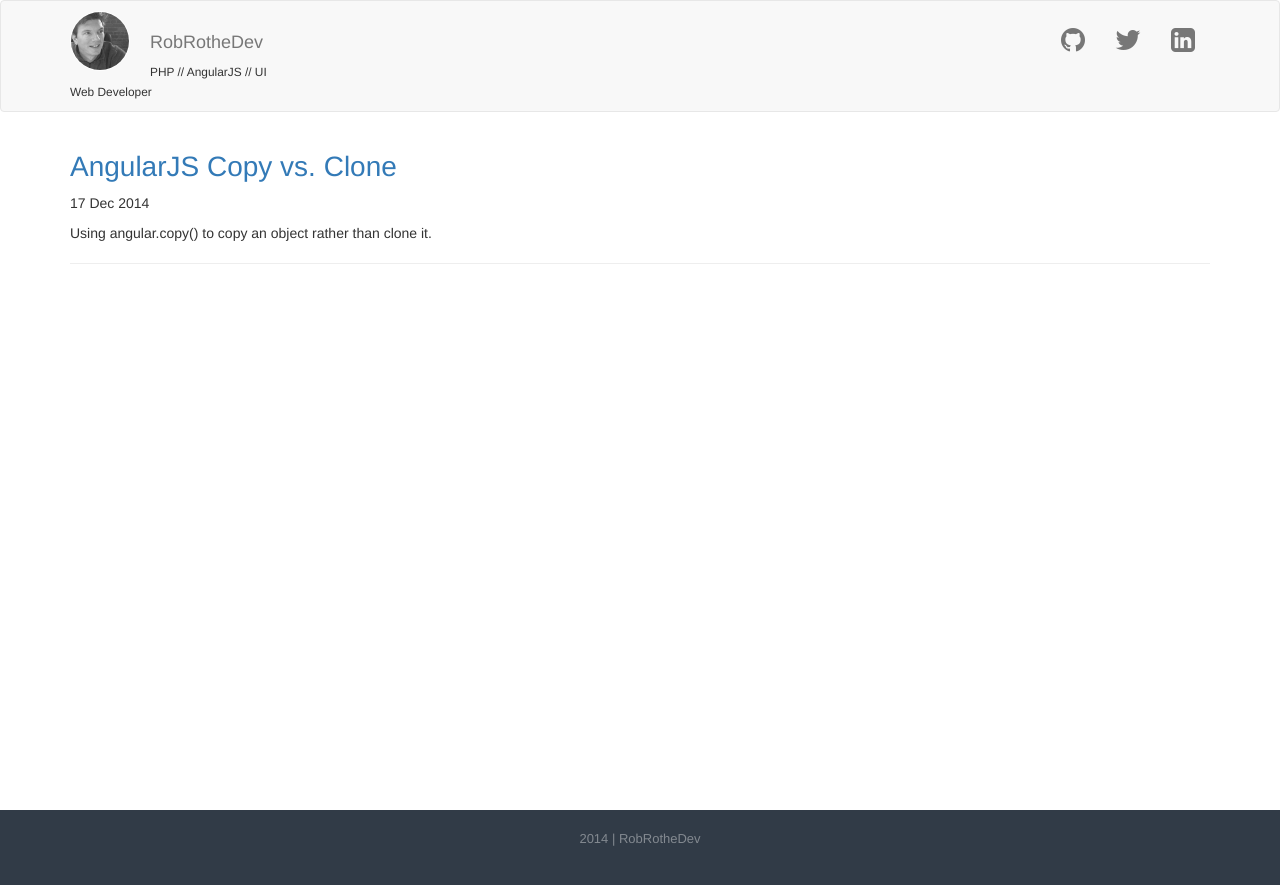
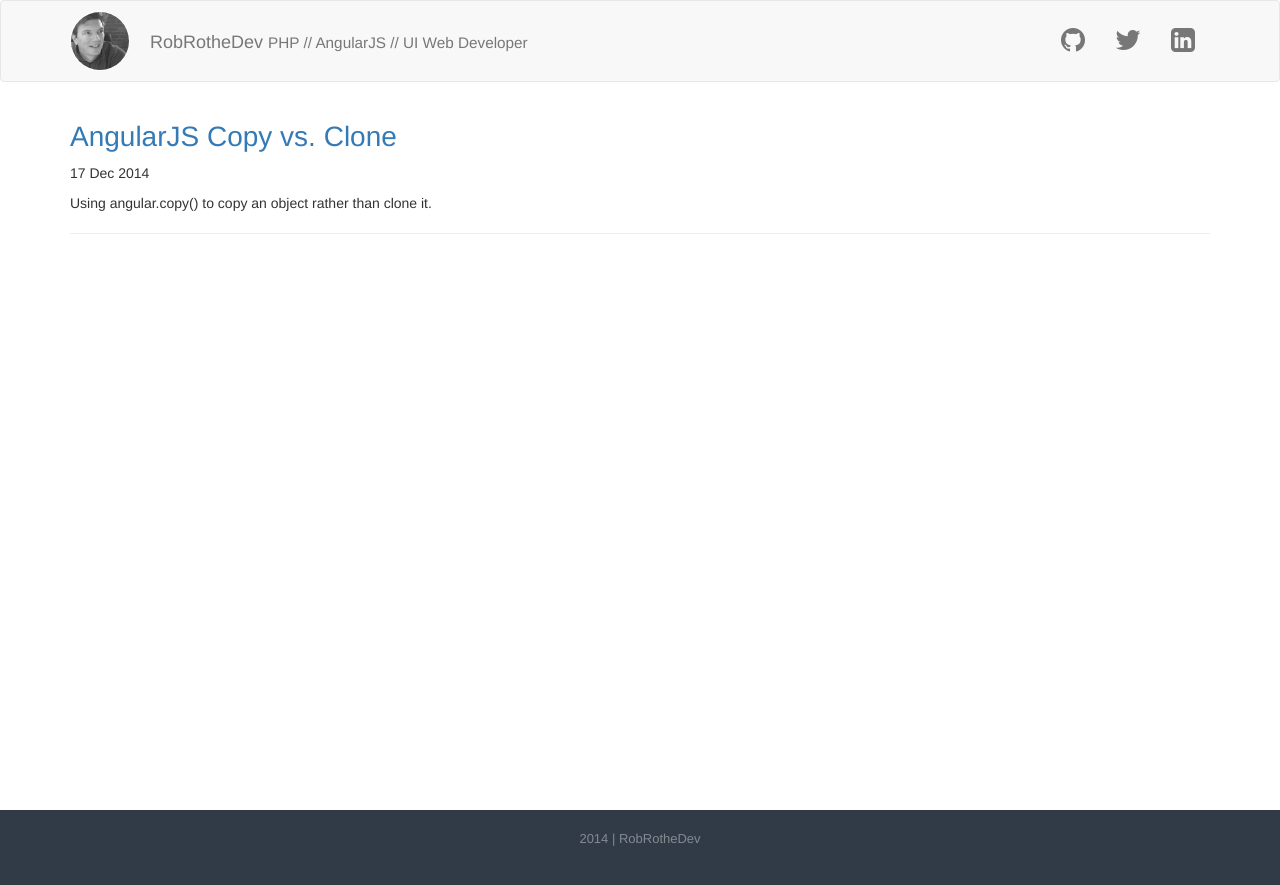
Before and after one commit to robrothedev/robrothedev.github.io, a Jekyll site: the page built from index.html, in a window 1280 px wide. Shown: the top 885 px of the page. Built offline with Jekyll 4.4.1, drawn with Linux system fonts in a browser that asks for light colours; nearby versions of some CDN libraries; the list of posts is cut into pages by our own code.

Commit message:
Update header.html

```diff
--- a/_includes/header.html
+++ b/_includes/header.html
@@ -8,8 +8,7 @@
             <span class="icon-bar"></span>
           </button>
           <img src="{{ site.baseurl }}public/images/rob-bw.jpg" class="img-circle rob-bw pull-left">
-          <a href="{{ site.baseurl }}" class="navbar-brand">{{ site.title }}</a>
-          <br><small>{{ site.tagline }}</small>
+          <a href="{{ site.baseurl }}" class="navbar-brand">{{ site.title }} <small>{{ site.tagline }}</small></a>
         </div>
         <div id="navbar" class="navbar-collapse collapse">
           <ul class="nav navbar-nav navbar-right">
```
